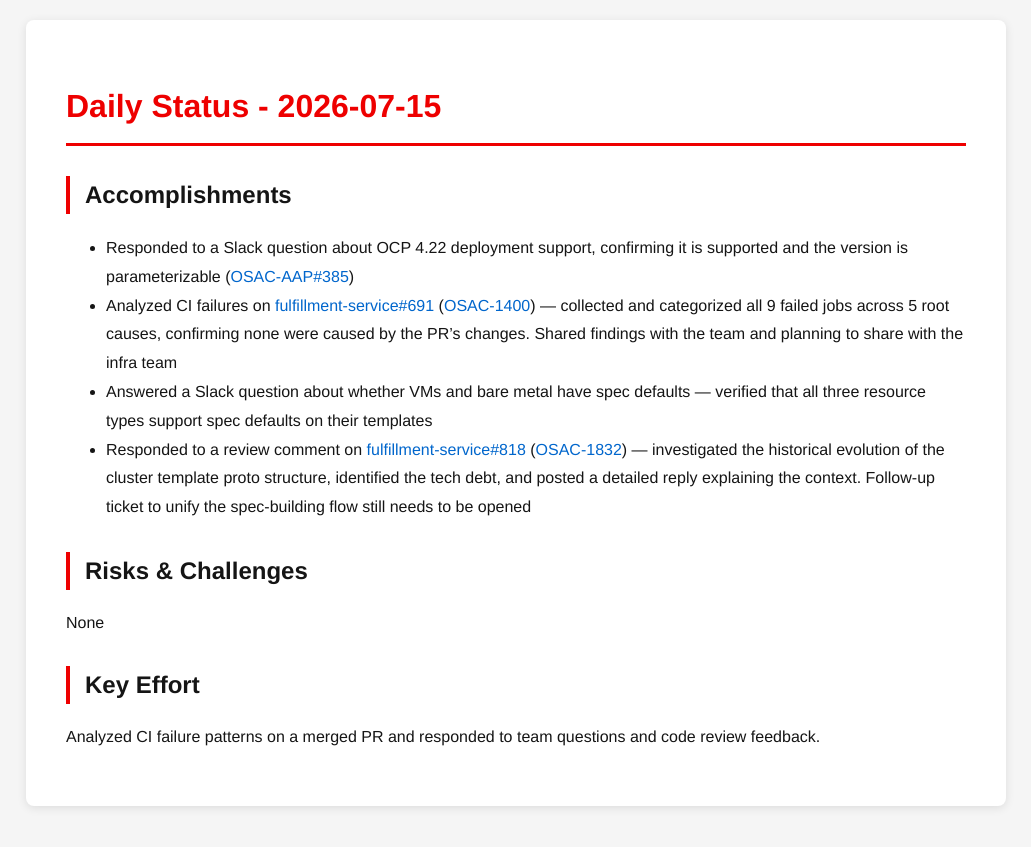
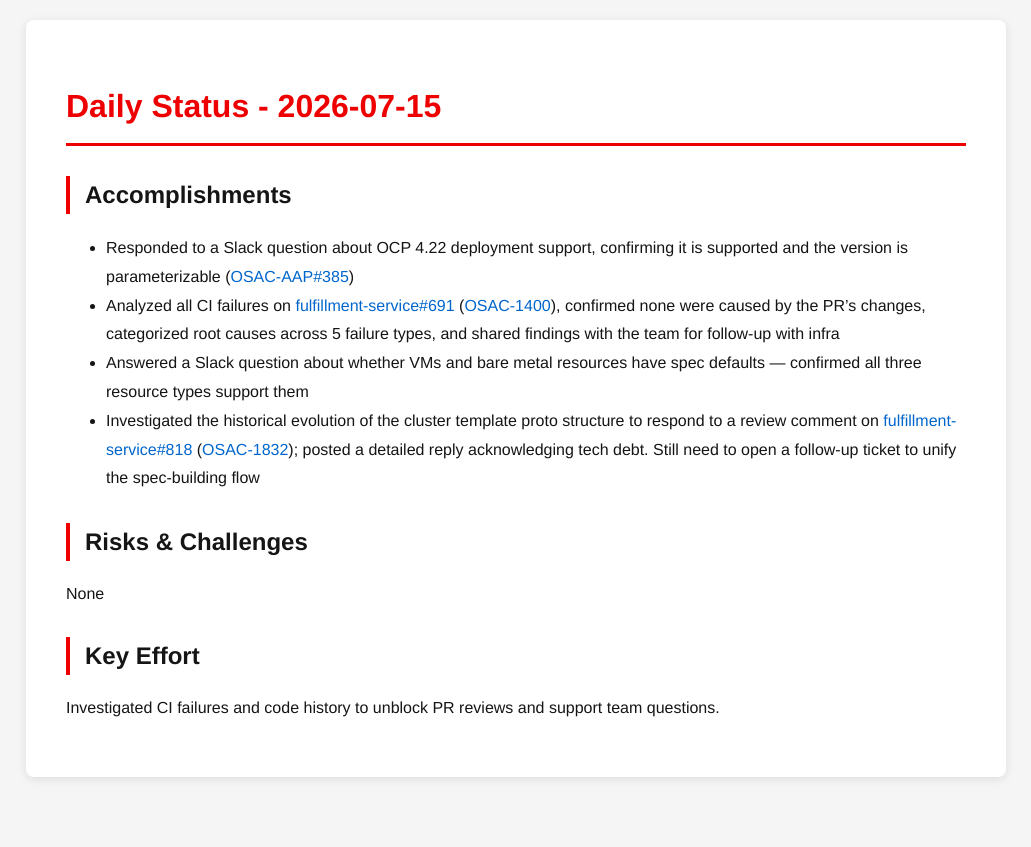
Before and after one commit to tzvatot/daily-status, a Jekyll site: the page built from 2026-07-15.md, in a window 1280 px wide. Shown: the top 847 px of the page, without its empty margins (124-1155 px from the left). Built offline with Jekyll 4.4.1, drawn with Linux system fonts in a browser that asks for light colours.

Commit message:
Daily status update - 2026-07-15

```diff
--- a/2026-07-15.md
+++ b/2026-07-15.md
@@ -8,12 +8,12 @@ date: 2026-07-15
 
 ## Accomplishments
 - Responded to a Slack question about OCP 4.22 deployment support, confirming it is supported and the version is parameterizable ([OSAC-AAP#385](https://github.com/osac-project/osac-aap/pull/385))
-- Analyzed CI failures on [fulfillment-service#691](https://github.com/osac-project/fulfillment-service/pull/691) ([OSAC-1400](https://redhat.atlassian.net/browse/OSAC-1400)) — collected and categorized all 9 failed jobs across 5 root causes, confirming none were caused by the PR's changes. Shared findings with the team and planning to share with the infra team
-- Answered a Slack question about whether VMs and bare metal have spec defaults — verified that all three resource types support spec defaults on their templates
-- Responded to a review comment on [fulfillment-service#818](https://github.com/osac-project/fulfillment-service/pull/818) ([OSAC-1832](https://redhat.atlassian.net/browse/OSAC-1832)) — investigated the historical evolution of the cluster template proto structure, identified the tech debt, and posted a detailed reply explaining the context. Follow-up ticket to unify the spec-building flow still needs to be opened
+- Analyzed all CI failures on [fulfillment-service#691](https://github.com/osac-project/fulfillment-service/pull/691) ([OSAC-1400](https://redhat.atlassian.net/browse/OSAC-1400)), confirmed none were caused by the PR's changes, categorized root causes across 5 failure types, and shared findings with the team for follow-up with infra
+- Answered a Slack question about whether VMs and bare metal resources have spec defaults — confirmed all three resource types support them
+- Investigated the historical evolution of the cluster template proto structure to respond to a review comment on [fulfillment-service#818](https://github.com/osac-project/fulfillment-service/pull/818) ([OSAC-1832](https://redhat.atlassian.net/browse/OSAC-1832)); posted a detailed reply acknowledging tech debt. Still need to open a follow-up ticket to unify the spec-building flow
 
 ## Risks & Challenges
 None
 
 ## Key Effort
-Analyzed CI failure patterns on a merged PR and responded to team questions and code review feedback.
+Investigated CI failures and code history to unblock PR reviews and support team questions.
```
